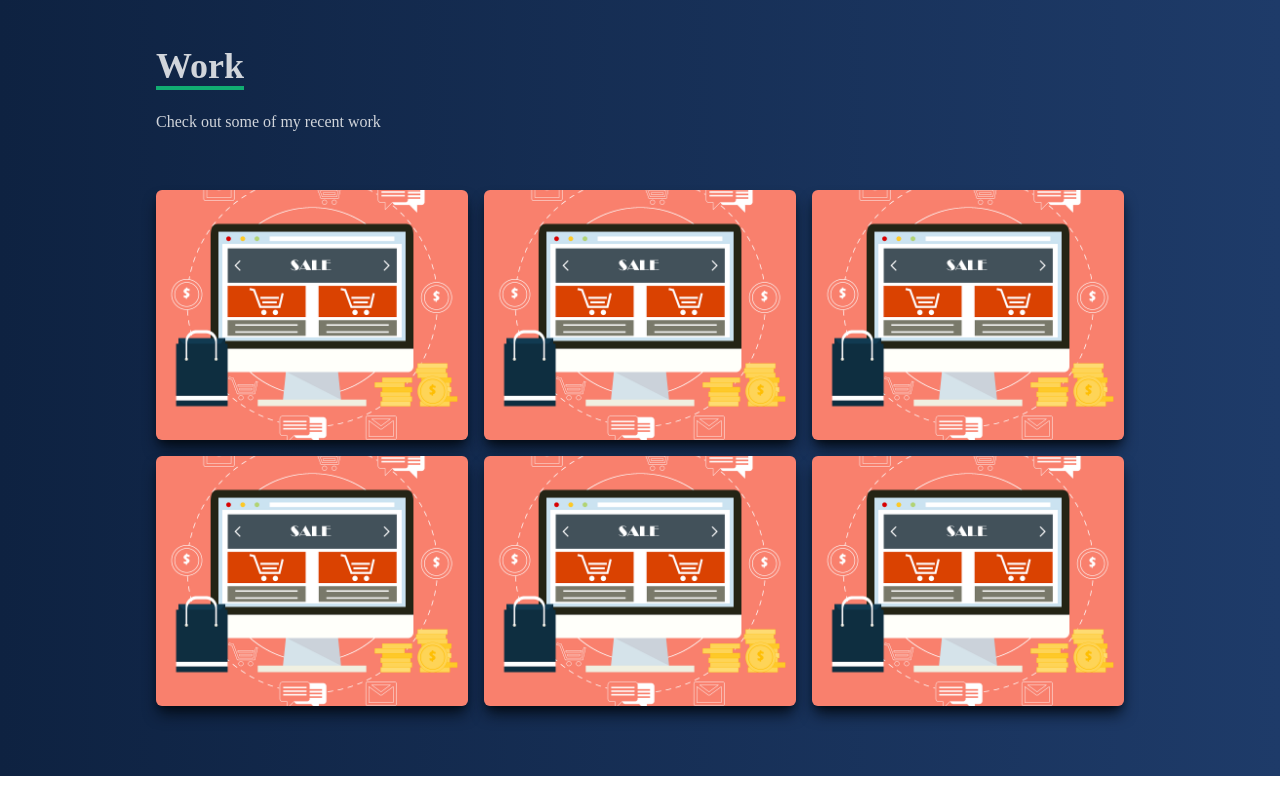
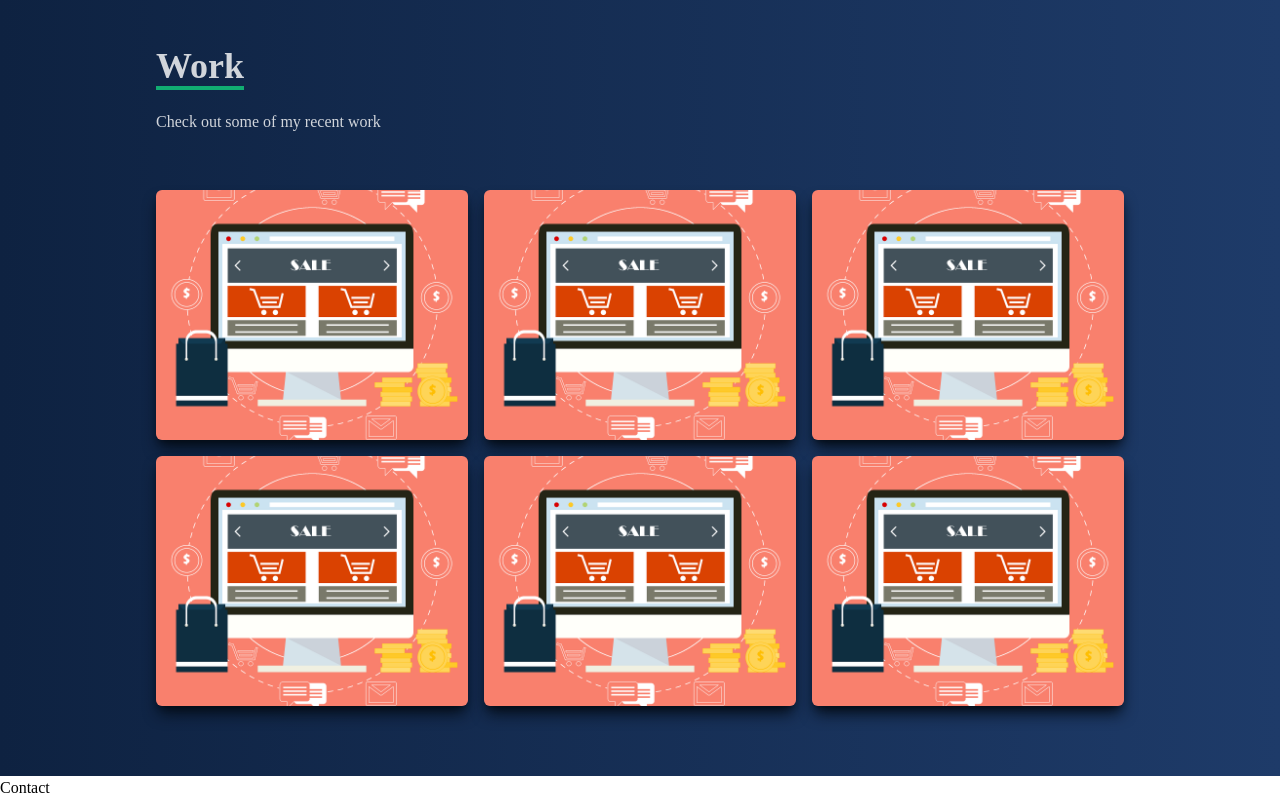
Before and after one commit to PiotrWojenski/my-portfolio, a React (Create React App) app: page / in a window 1280 px wide. Shown: the part 2424-3224 px from the top of the page. Before the commit the page ends 3200 px from the top, so only its background shows below. Built offline with nearby package versions, Linux system fonts and the light colour scheme.

Commit message:
Add Contact component to App.js

```diff
--- a/src/App.js
+++ b/src/App.js
@@ -1,4 +1,5 @@
 import About from './components/About'
+import Contact from './components/Contact'
 import Home from './components/Home'
 import Navbar from './components/Navbar'
 import Skills from './components/Skills'
@@ -12,6 +13,7 @@ function App() {
 			<About />
 			<Skills />
 			<Work />
+			<Contact />
 		</div>
 	)
 }
--- /dev/null
+++ b/src/components/Contact.jsx
@@ -0,0 +1,7 @@
+import React from 'react'
+
+const Contact = () => {
+	return <div>Contact</div>
+}
+
+export default Contact
```
